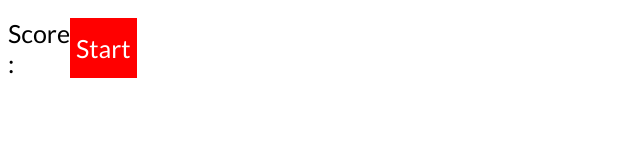
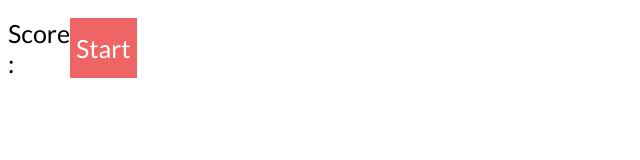
Before and after one commit to CarmenJMorales/SnakeGame, a plain HTML site: page index.html in a window 1280 px wide. Shown: the whole page, without its empty margins (0-640 px from the left). Drawn offline with Linux system fonts and the light colour scheme.

Commit message:
modificado color del botón start

```diff
--- a/styles.css
+++ b/styles.css
@@ -33,7 +33,7 @@
 
  #start
  {
-    background-color: red;
+    background-color: rgb(239, 100, 100);
     border: none;
     color: white;
  }
```
